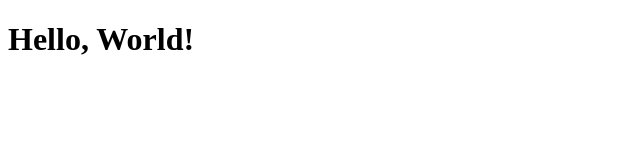
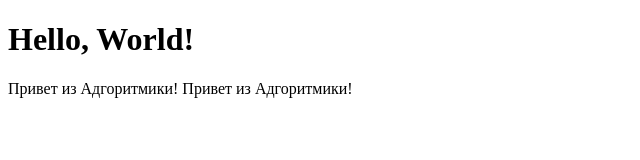
Before and after one commit to hlebushektop1gg/Hello_world, a plain HTML site: page index.html in a window 1280 px wide. Shown: the whole page, without its empty margins (0-640 px from the left). Drawn offline with Linux system fonts and the light colour scheme.

Commit message:
Добавил 2 параграфа

```diff
--- a/index.html
+++ b/index.html
@@ -6,5 +6,7 @@
     </head>
     <body>
         <h1>Hello, World!</h1>
+        <p1>Привет из Адгоритмики!</p1>
+        <p1>Привет из Адгоритмики!</p1>
     </body>
 </html>
```
